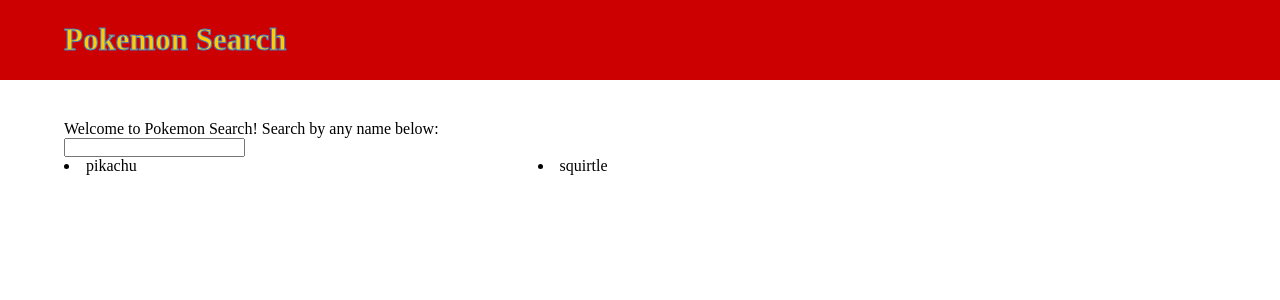
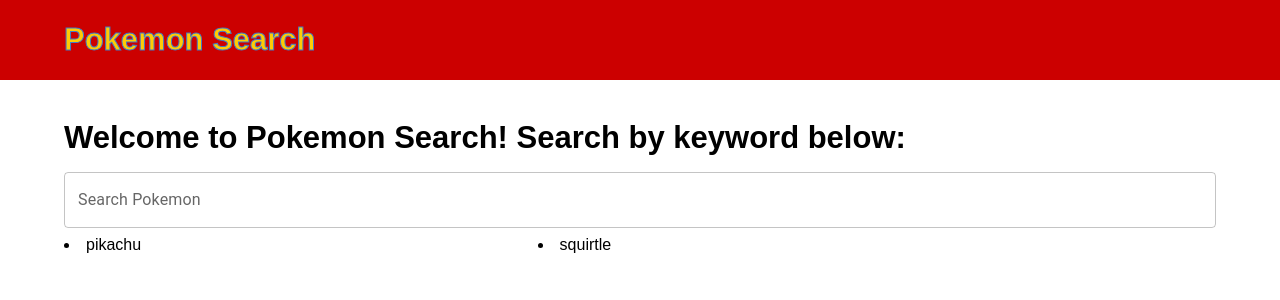
Before and after one commit to karinamzalez/temporal-pokemon, a Next.js app: page / in a window 1280 px wide. Shown: the top 300 px of the page. Built offline with nearby package versions, Linux system fonts and the light colour scheme.

Commit message:
add SearchInput component and search input custom hook

```diff
--- a/package.json
+++ b/package.json
@@ -9,6 +9,8 @@
     "lint": "next lint"
   },
   "dependencies": {
+    "@emotion/react": "^11.14.0",
+    "@emotion/styled": "^11.14.0",
     "@mui/material": "^6.4.5",
     "@mui/styled-engine-sc": "^6.4.3",
     "next": "15.1.7",
--- a/src/app/globals.css
+++ b/src/app/globals.css
@@ -2,6 +2,8 @@
 body {
   max-width: 100vw;
   overflow-x: hidden;
+  font-family: Arial, Helvetica, sans-serif;
+  -webkit-font-smoothing: antialiased;
 }
 
 * {
--- a/src/app/layout.tsx
+++ b/src/app/layout.tsx
@@ -1,5 +1,16 @@
 import type { Metadata } from "next";
+import { Geist, Geist_Mono } from "next/font/google";
 import "./globals.css";
+
+const geistSans = Geist({
+  variable: "--font-geist-sans",
+  subsets: ["latin"],
+});
+
+const geistMono = Geist_Mono({
+  variable: "--font-geist-mono",
+  subsets: ["latin"],
+});
 
 export const metadata: Metadata = {
   title: "Create Next App",
@@ -13,7 +24,7 @@
 }>) {
   return (
     <html lang="en">
-      <body>
+      <body className={`${geistSans.variable} ${geistMono.variable}`}>
         {children}
       </body>
     </html>
--- a/src/app/page.tsx
+++ b/src/app/page.tsx
@@ -1,6 +1,6 @@
 "use client"
 import styled from 'styled-components';
-import Pokemon from '@/components/pokemon';
+import Pokemon from '@/components/Pokemon';
 
 export default function Home() {
   return (
--- /dev/null
+++ b/src/components/SearchInput.tsx
@@ -0,0 +1,31 @@
+// IMPORTS -----------------------------------
+import React, { JSX, useEffect } from 'react';
+import TextField from "@mui/material/TextField";
+import { useInput } from '@/hooks/useInput';
+
+// TYPES -------------------------------------
+
+// COMPONENT ---------------------------------
+const SearchInput: React.FunctionComponent = (): JSX.Element => {
+  const { value: searchTerm, bind: bindSearchTerm } = useInput("");
+
+  useEffect(() => {
+    console.log(searchTerm)
+  }, [searchTerm]);
+
+  return (
+    <TextField
+      fullWidth
+      id="search-pokemon"
+      label="Search Pokemon"
+      margin="normal"
+      variant="outlined"
+      {...bindSearchTerm}
+    />
+  )
+};
+
+// STYLING (alphabetized) ---------------------
+
+
+export default SearchInput;
--- a/src/components/pokemon.tsx
+++ b/src/components/pokemon.tsx
@@ -2,7 +2,8 @@
 import React, { JSX, useState } from 'react';
 import styled from 'styled-components';
 import { PokemonType } from '@/types';
-import PokemonList from '@/components/pokemonList';
+import PokemonList from '@/components/PokemonList';
+import SearchInput from '@/components/SearchInput';
 
 // TYPES -------------------------------------
 
@@ -11,17 +12,17 @@
   const [pokemon, addPokemon] = useState<PokemonType[]>([{name: "pikachu"}, {name: "squirtle"}]);
 
   return (
-    <Body>
-      <p>Welcome to Pokemon Search! Search by any name below:</p>
-      <input></input>
+    <StyledContainer>
+      <h1>Welcome to Pokemon Search! Search by keyword below:</h1>
+      <SearchInput />
       <PokemonList pokemon={pokemon} />
-    </Body>
+    </StyledContainer>
   )
 };
 
 // STYLING (alphabetized) ---------------------
 
-const Body = styled.div`
+const StyledContainer = styled.div`
   justify-content: center;
   margin: 5vh 5vw;
 
--- /dev/null
+++ b/src/hooks/useInput.tsx
@@ -0,0 +1,17 @@
+import { useState } from "react";
+
+export const useInput = (initialValue: string ) => {
+  const [value, setValue] = useState(initialValue);
+
+  return {
+    value,
+    setValue,
+    reset: () => setValue(""),
+    bind: {
+      value,
+      onChange: (e: unknown) => {
+        setValue(e.target.value);
+      },
+    },
+  };
+};
```
Also changed, not shown: 1 other file (tests, documents, lock files or other folders).
